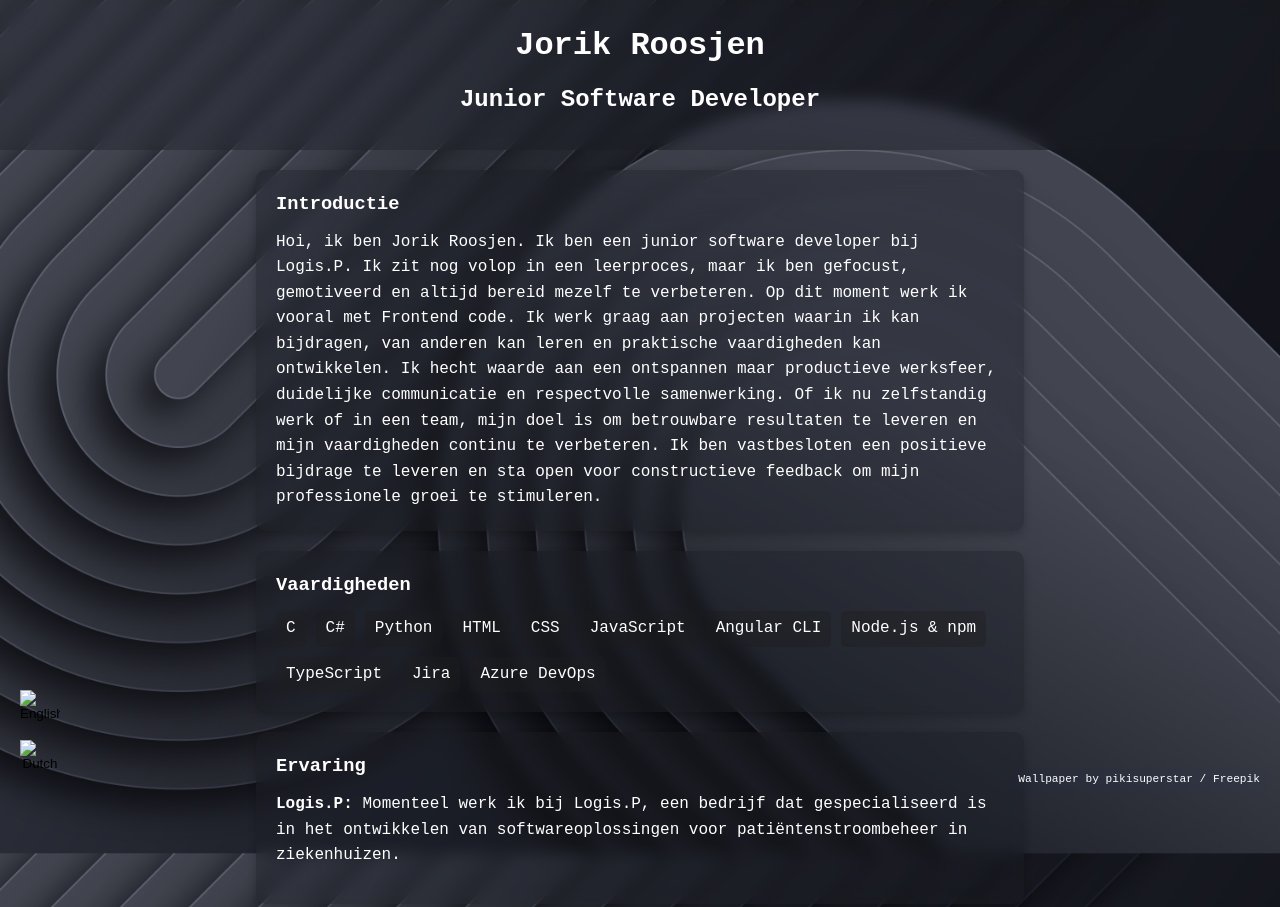
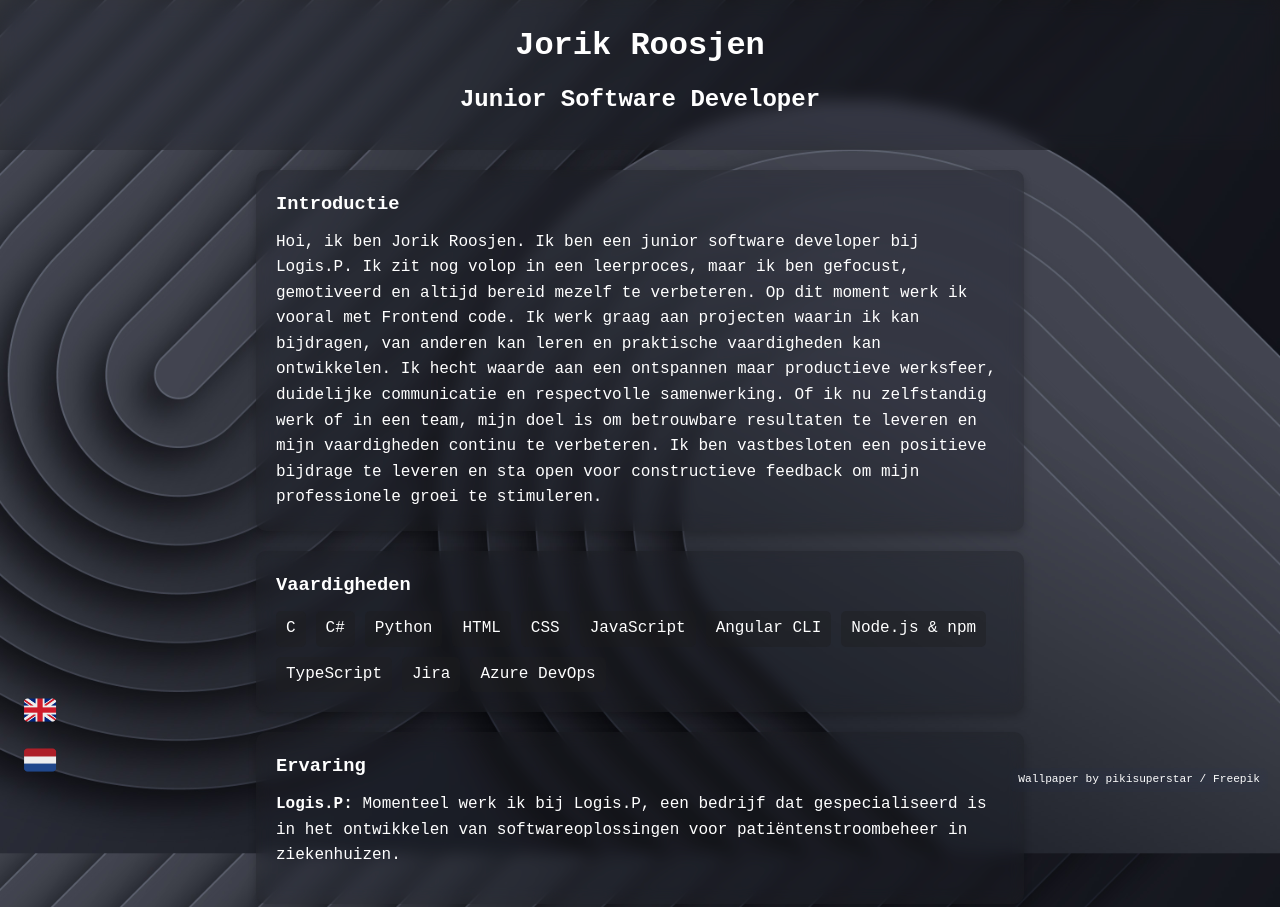
Before and after one commit to SilverWulf08/CV-website, a plain HTML site: page index.html in a window 1280 px wide. Shown: the top 907 px of the page. Drawn offline with Linux system fonts and the light colour scheme.

Commit message:
Add files via upload

```diff
--- a/index.html
+++ b/index.html
@@ -139,10 +139,10 @@
 
     <div class="lang-buttons">
       <button type="button" onclick="setLanguage('en')">
-        <img src="assets/images/flag-gb.png" alt="English" />
+        <img src="assets/icons/flag-gb.png" alt="English" />
       </button>
       <button type="button" onclick="setLanguage('nl')">
-        <img src="assets/images/flag-nl.png" alt="Dutch" />
+        <img src="assets/icons/flag-nl.png" alt="Dutch" />
       </button>
     </div>
     <a href="http://www.freepik.com" class="attribution" target="_blank" rel="noopener">Wallpaper by pikisuperstar / Freepik</a>
```
